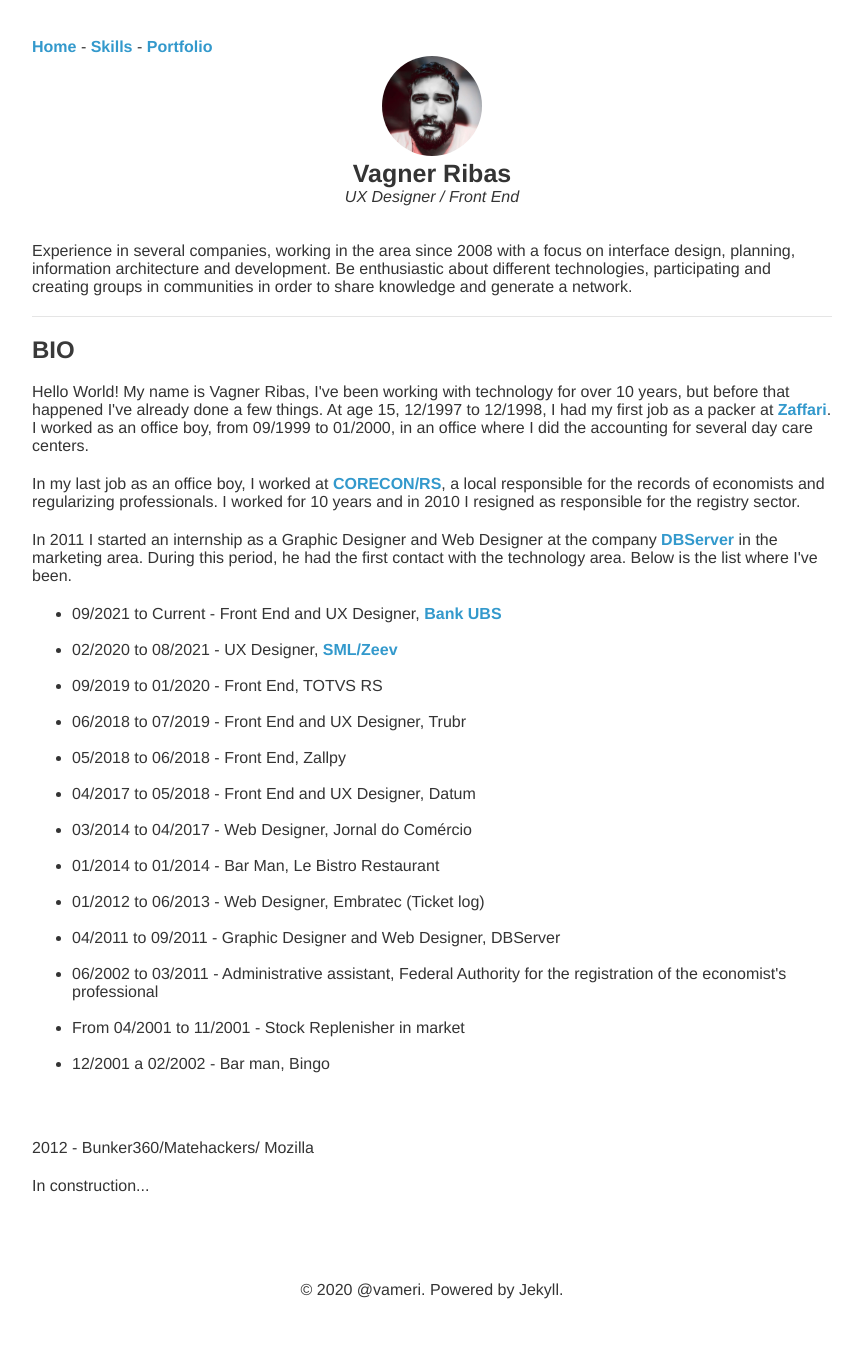
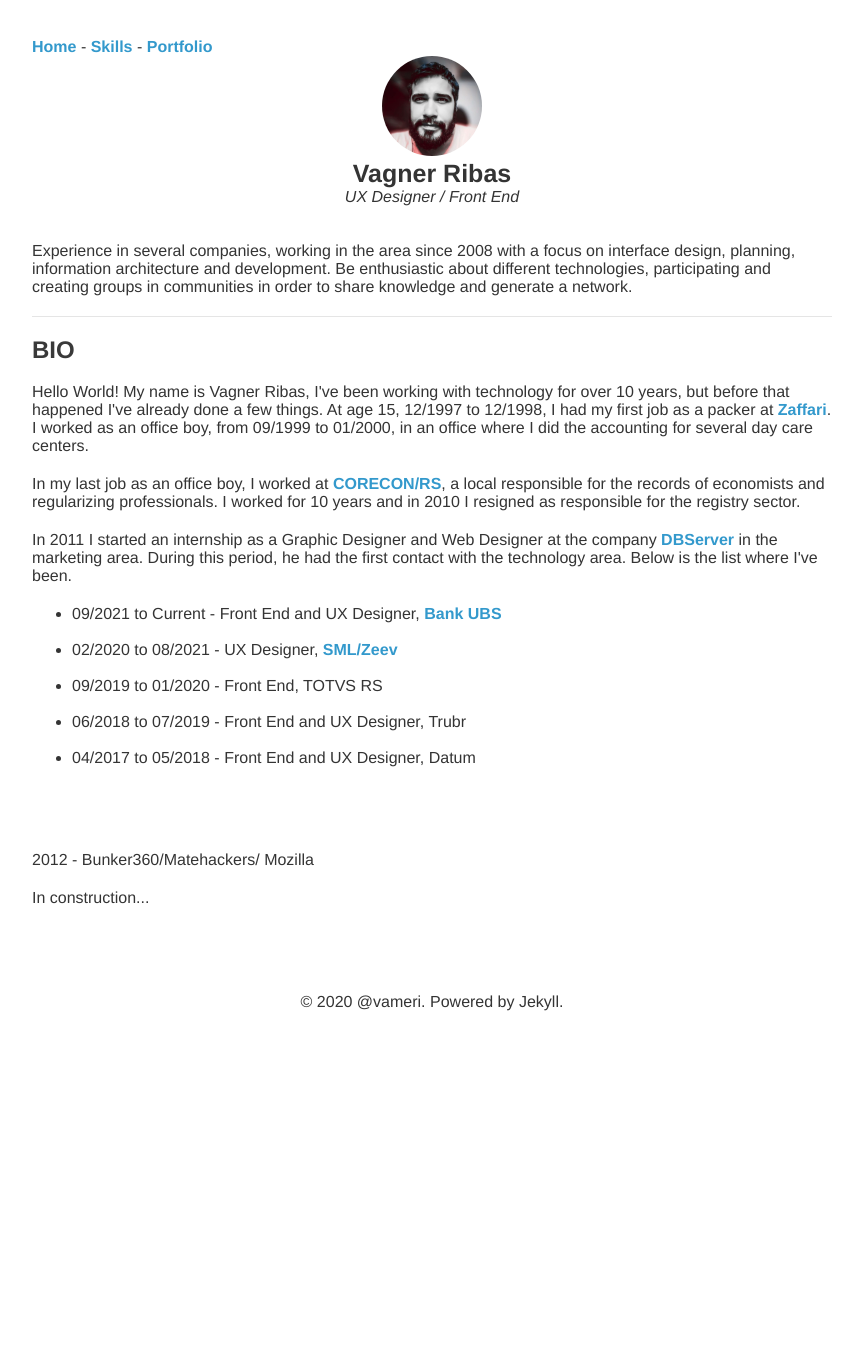
Before and after one commit to vameri/vameri.github.io, a Jekyll site: the page built from index.html, in a window 1280 px wide. Shown: the whole page, without its empty margins (208-1069 px from the left). Built offline with Jekyll 4.4.1, drawn with Linux system fonts in a browser that asks for light colours; after the commit the page ends 1069 px from its top, so only the background shows below that.

Commit message:
Add files via upload

```diff
--- a/index.html
+++ b/index.html
@@ -39,34 +39,9 @@ description: UX Designer and Front End Developer
       06/2018 to 07/2019 - Front End and UX Designer, Trubr
     </li><br>
     <li>
-      05/2018 to 06/2018 - Front End, Zallpy
-    </li><br>
-    <li>
       04/2017 to 05/2018 - Front End and UX Designer, Datum
     </li><br>
-    <li>
-      03/2014 to 04/2017 - Web Designer, Jornal do Comércio
-    </li><br>
-    <li>
-      01/2014 to 01/2014 - Bar Man, Le Bistro Restaurant
-    </li><br>
-    <li>
-      01/2012 to 06/2013 - Web Designer, Embratec (Ticket log)
-    </li><br>
-    <li>
-      04/2011 to 09/2011 - Graphic Designer and Web Designer, DBServer
-    </li><br>
 
-    <li>
-      06/2002 to 03/2011 - Administrative assistant, Federal Authority for the registration of the economist's professional
-    </li><br>
-
-    <li>
-      From 04/2001 to 11/2001 - Stock Replenisher in market
-    </li><br>
-    <li>
-      12/2001 a 02/2002 - Bar man, Bingo
-    </li>
 
 
   </ul>
```
